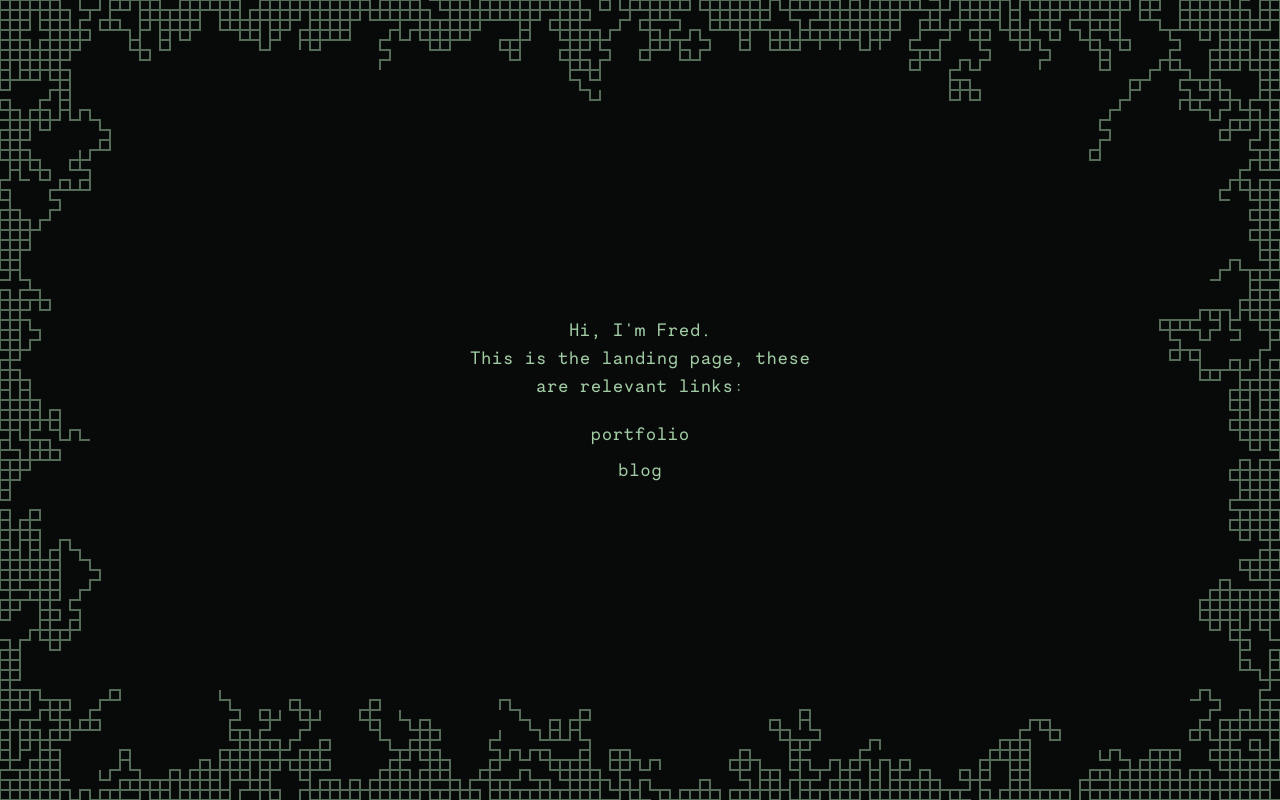
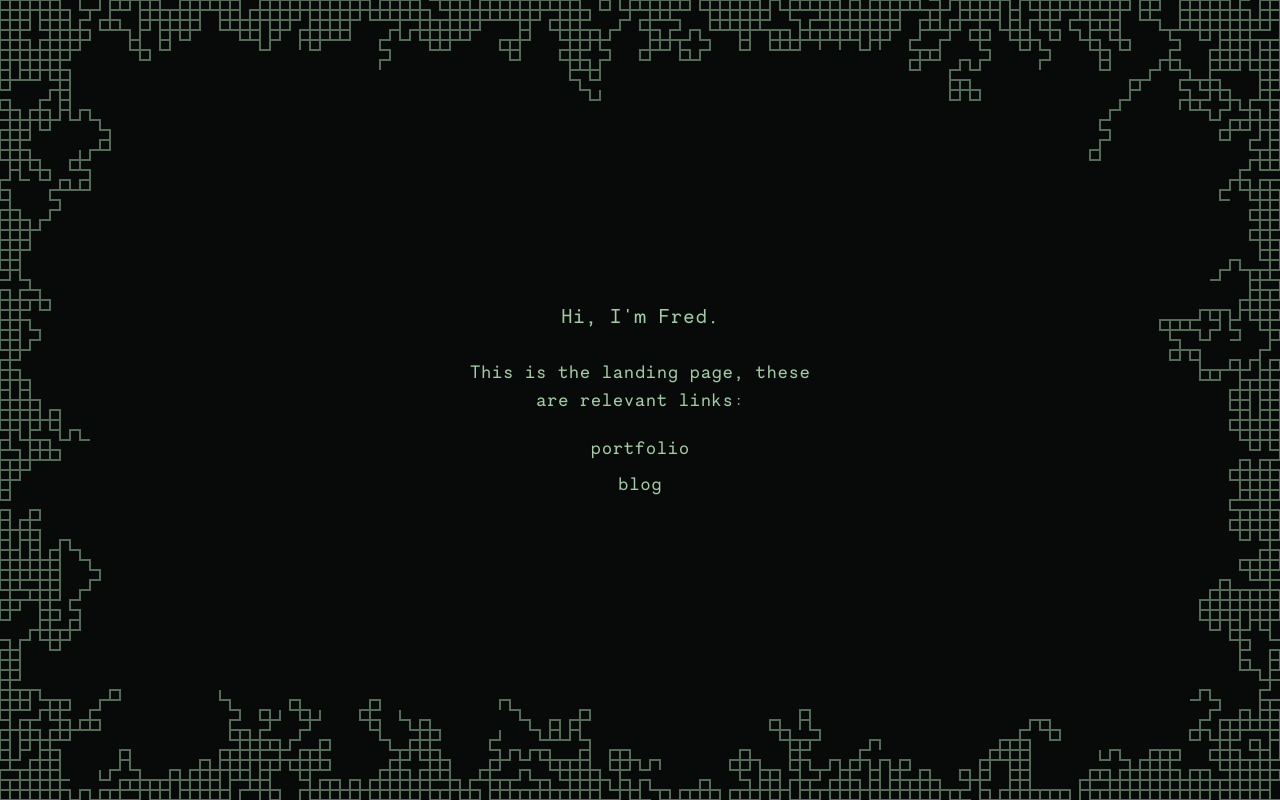
Before and after one commit to fbold/fbold.dev, an Astro site: page / in a window 1280 px wide. Built offline with nearby package versions, Linux system fonts and the light colour scheme; Astro itself is replaced by a stand-in of ours; animation ran at ten frames a second.

Commit message:
rearranging stacking context

```diff
--- a/src/pages/index.astro
+++ b/src/pages/index.astro
@@ -17,12 +17,13 @@ const links = [
     <title>Astro</title>
   </head>
   <body class="bg-bg text-text font-main text-lg">
+    <Meander />
     <div
       class="h-full w-full max-w-lg mx-auto flex flex-col items-center justify-center"
     >
-      <Meander />
       <div class="text-center mb-5 px-20">
-        Hi, I'm Fred.<br />This is the landing page, these are relevant links:
+        <h1 class="text-lg md:text-xl">Hi, I'm Fred.</h1>
+        <br />This is the landing page, these are relevant links:
       </div>
       <div class="flex flex-col gap-2 text-center items-center justify-center">
         {
```
